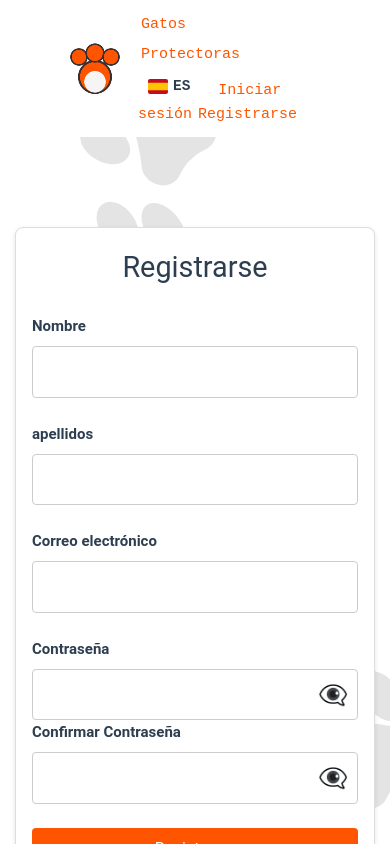
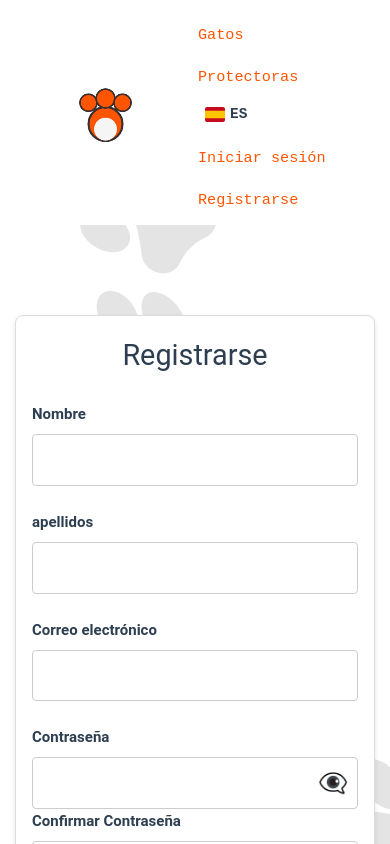
Before and after one commit to RobertoGm1333/TFG-Roberto-Front, a Vue app: page /registrarse in a window 390 px wide. Shown: the top 844 px of the page. Built offline with nearby package versions, Linux system fonts and the light colour scheme.

Commit message:
Responsive de cabecera adaptado

```diff
--- a/src/components/Header.vue
+++ b/src/components/Header.vue
@@ -21,6 +21,8 @@ onMounted(() => {
   Autenticacion.cargarUsuarioDesdeLocalStorage();
   console.log("Usuario cargado en el Header:", usuario.value);
 
+  // Asegurarnos de que el canvas existe y tiene el contexto correcto
+  const initCanvas = () => {
     const canvas = document.getElementById('pawCanvas') as HTMLCanvasElement;
     if (canvas) {
       canvas.width = 200;
@@ -39,6 +41,12 @@ onMounted(() => {
         });
       }
     }
+  };
+
+  // Intentar inicializar el canvas varias veces para asegurar que se dibuja
+  initCanvas();
+  setTimeout(initCanvas, 100); // Reintento después de 100ms
+  setTimeout(initCanvas, 500); // Reintento después de 500ms
 
   document.addEventListener('click', (event) => {
     closeMenu(event);
@@ -148,9 +156,11 @@ function resetPaw(ctx: CanvasRenderingContext2D) {
 <template>
   <main>
     <header>
+      <div class="logo-container">
         <RouterLink to="/">
           <canvas id="pawCanvas"></canvas>
         </RouterLink>
+      </div>
       <div class="text">
         <nav>
           <RouterLink to="/gato">{{ t('gatos') }}</RouterLink>
@@ -237,6 +247,11 @@ nav {
   flex-direction: column;
   width: 150px;
   justify-content: center;
+
+  a {
+    white-space: nowrap;
+    font-size: 0.95rem;
+  }
 }
 
 canvas {
@@ -245,9 +260,21 @@ canvas {
   height: 80px;
 }
 
+.usuario {
+  display: flex;
+  align-items: center;
+  gap: 15px;
+
+  a {
+    white-space: nowrap;
+    font-size: 0.95rem;
+  }
+}
+
 .usuario-menu {
   position: relative;
-  display: inline-block;
+  display: inline-flex;
+  align-items: center;
 
   .datos-usuario {
     position: absolute;
@@ -466,4 +493,65 @@ canvas {
     height: 21px;
   }
 }
+
+@media (max-width: 787px) {
+  header {
+    display: flex;
+    justify-content: space-between;
+    padding: $espacio-mediano 15px;
+  }
+
+  .logo-container {
+    width: 50%;
+    display: flex;
+    justify-content: center;
+    align-items: flex-start;
+    padding-top: 5px;
+
+    canvas {
+      width: 85px !important;
+      height: 85px !important;
+    }
+  }
+
+  .text {
+    width: 50%;
+    padding-top: 10px;
+  }
+
+  nav {
+    width: 100%;
+    flex-direction: column;
+    align-items: flex-start;
+    gap: 12px;
+  }
+
+  .usuario {
+    width: 100%;
+    flex-direction: column;
+    align-items: flex-start;
+    gap: 12px;
+    padding-top: 5px;
+
+    .idioma-selector {
+      align-self: flex-start;
+    }
+
+    .usuario-menu {
+      align-self: flex-start;
+
+      .datos-usuario {
+        left: 0;
+      }
+    }
+  }
+}
+
+// Para pantallas aún más pequeñas, mantener un tamaño mínimo
+@media (max-width: 375px) {
+  .logo-container canvas {
+    width: 80px !important;
+    height: 80px !important;
+  }
+}
 </style>
```
Lines whose indentation alone changed are shown as unchanged.
